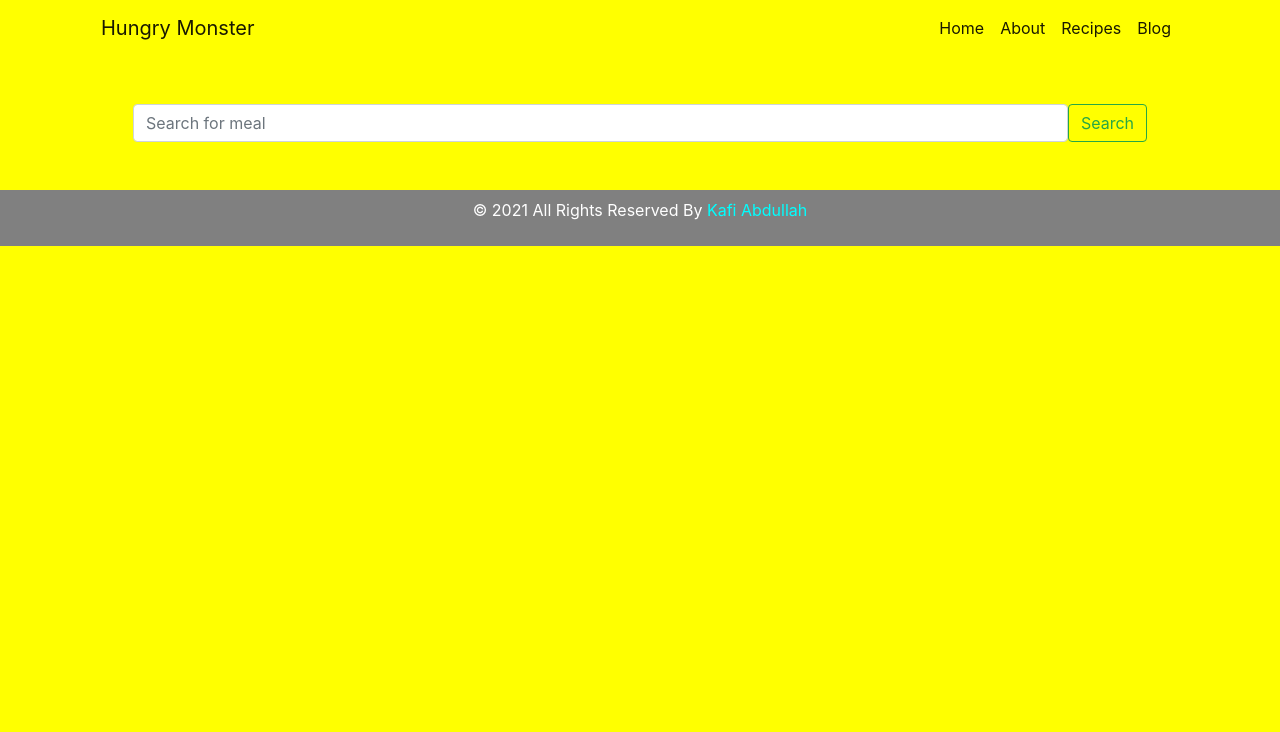
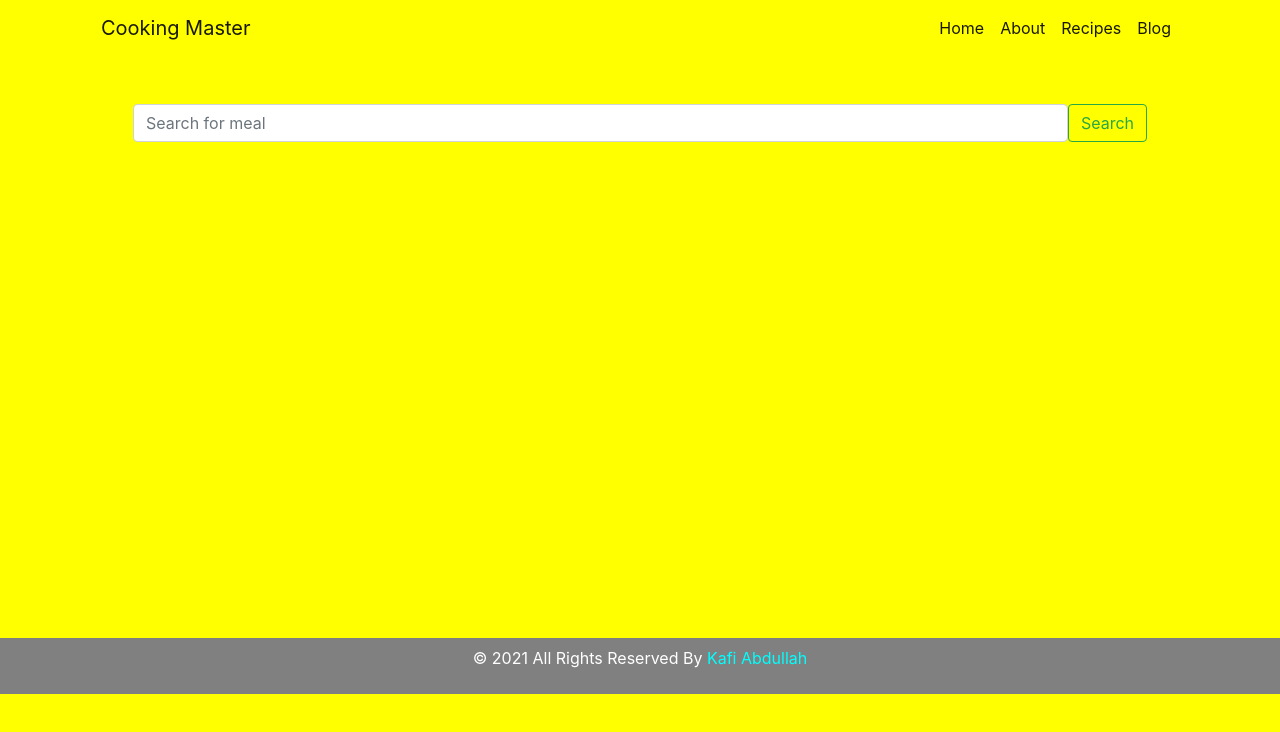
Before and after one commit to kafiabdullah/cooking-master, a plain HTML site: page index.html in a window 1280 px wide. Drawn offline with nearby package versions, Linux system fonts and the light colour scheme.

Commit message:
add footer

```diff
--- a/css/style.css
+++ b/css/style.css
@@ -6,10 +6,16 @@ body{
     background-color: yellow;
 }
 .copyright{
-    padding: 20px;
-    background-color: gray;
+    /* padding: 20px;
+    background-color: gray; */
 }
 .copyright a{
     color: aqua;
     text-decoration: none;
 }
+
+footer{
+
+    background-color: gray;
+    transform: translateY(56vh);
+}
--- a/index.html
+++ b/index.html
@@ -15,14 +15,14 @@
     <link rel="stylesheet" href="css/style.css" />
     <script src="https://kit.fontawesome.com/a076d05399.js"></script>
 
-    <title>Hungry Monster</title>
+    <title>Cooking Master</title>
   </head>
-  <body>
+  <body >
     <!-- this is the header section that will add menu -->
     <div class="container-fluid main-nav mb-5">
       <div class="container">
         <nav class="navbar navbar-expand-lg navbar-light  main-menu">
-          <a class="navbar-brand" href="#">Hungry Monster</a>
+          <a class="navbar-brand" href="index.html">Cooking Master</a>
           <button
             class="navbar-toggler"
             type="button"
@@ -85,6 +85,7 @@
 
     <!--copyright-->
     <footer>
+      <div class="container">
 
     <section class="copyright p-2">
       <div class="container text-white text-center">
@@ -96,6 +97,7 @@
         </p>
       </div>
     </section>
+      </div>
     </footer>
 
     <!-- Option 1: Bootstrap Bundle with Popper -->
```
Lines whose indentation alone changed are shown as unchanged.
